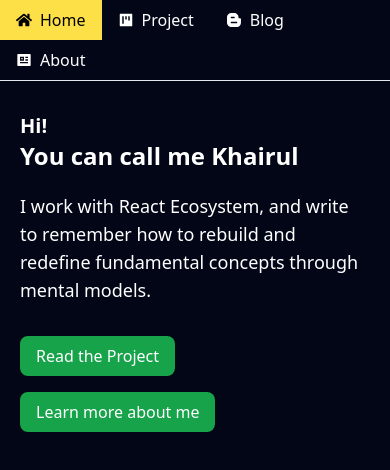
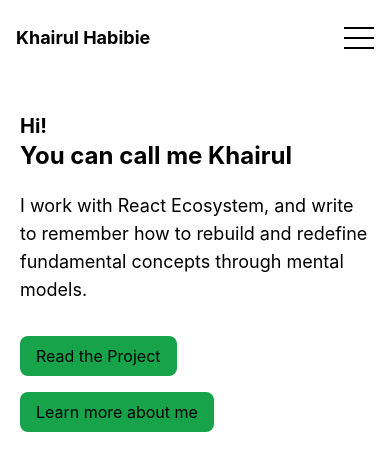
Before and after one commit to khairulhabibie/khairulhabibie.github.io, a React (Create React App) app: page / in a window 390 px wide. Shown: the top 470 px of the page. Built offline with nearby package versions, Linux system fonts and the light colour scheme.

Commit message:
make responsive navbar with burger menu

```diff
--- a/src/App.jsx
+++ b/src/App.jsx
@@ -1,20 +1,20 @@
-import React, { useEffect, useState } from 'react';
-import { Routes, Route, Navigate, useLocation } from 'react-router-dom';
-import HomePage from './pages/HomePage';
-import ProjectPage from './pages/ProjectPage';
-import AboutPage from './pages/AboutPage';
-import Navbar from './component/Navbar';
-import LoginPage from './pages/LoginPage';
-import RegisterPage from './pages/RegisterPage';
-import BlogPage from './pages/BlogPage';
+import React, { useEffect, useState } from "react";
+import { Routes, Route, Navigate, useLocation } from "react-router-dom";
+import HomePage from "./pages/HomePage";
+import ProjectPage from "./pages/ProjectPage";
+import AboutPage from "./pages/AboutPage";
+import Navbar from "./component/Navbar";
+import LoginPage from "./pages/LoginPage";
+import RegisterPage from "./pages/RegisterPage";
+import BlogPage from "./pages/BlogPage";
 // import Footer from './component/Footer';
 
 function App() {
   const [authed] = useState(true);
   const { pathname } = useLocation();
   useEffect(() => {
-    if (pathname === '/') {
-      document.title = 'WEB | Khairul Habibie';
+    if (pathname === "/") {
+      document.title = "Khairul Habibie";
     } else {
       document.title = pathname.slice(1, pathname.length).toUpperCase();
     }
@@ -23,7 +23,7 @@
   if (authed === false) {
     return (
       <div className="h-full min-h-screen max-w-[900px] mx-auto">
-        <Navbar pathname={pathname} authed={authed} />
+        <Navbar authed={authed} />
         <div className="px-5 py-28">
           <Routes>
             <Route path="/login" element={<LoginPage />} />
@@ -36,7 +36,7 @@
 
   return (
     <div className="h-full min-h-screen max-w-[900px] mx-auto">
-      <Navbar pathname={pathname} />
+      <Navbar />
       <div className="px-5 py-28">
         <Routes>
           <Route path="/" exact element={<HomePage />} />
--- a/src/component/Footer.jsx
+++ b/src/component/Footer.jsx
@@ -1,5 +1,5 @@
-import { MdOutlineMailOutline } from 'react-icons/md';
-import { FaGithub, FaLinkedin, FaTwitter } from 'react-icons/fa';
+import { MdOutlineMailOutline } from "react-icons/md";
+import { FaGithub, FaLinkedin, FaTwitter } from "react-icons/fa";
 
 function Footer() {
   return (
--- a/src/component/Navbar.jsx
+++ b/src/component/Navbar.jsx
@@ -1,67 +1,94 @@
-import React from "react";
+import React, { useState } from "react";
 import { Link } from "react-router-dom";
-import { FaHome, FaBloggerB } from "react-icons/fa";
-import { RiProfileFill } from "react-icons/ri";
-import { AiFillProject } from "react-icons/ai";
-import { IoMdLogIn } from "react-icons/io";
-import { BiNotepad } from "react-icons/bi";
 
-function Navbar({ pathname, authed }) {
-  // const navigate = useNavigate();
-  const active = (data) => {
-    return pathname === data ? "nav-btn-active" : "nav-btn";
-  };
-  // function logOutHandler() {
-  //   alert('The user has logged out successfully!');
-  //   navigate('/');
-  // }
+function Navbar({ pathname }) {
+  const [line, setLine] = useState(null);
+  const [navpos, setNavpos] = useState(null);
+  const [navlist, setNavlist] = useState("hidden");
 
-  if (authed === false) {
-    return (
-      <nav className="fixed top-0 left-0 right-0 flex-wrap bg-slate-950 border-b md:justify-center md:flex">
-        <section className="hidden md:flex">
-          <Link to="/login" className={active("/login")}>
-            <IoMdLogIn />
-            <p>Login</p>
-          </Link>
-          <Link to="/register" className={active("/register")}>
-            <BiNotepad />
-            <p>Register</p>
-          </Link>
-        </section>
-      </nav>
-    );
+  function hamburgerLine() {
+    if (line === null && navlist !== null) {
+      setLine("hamburger-active");
+      setNavlist(null);
+    } else {
+      setLine(null);
+      setNavlist("hidden");
+    }
   }
 
+  window.onscroll = function () {
+    if (window.scrollY > 0) {
+      setNavpos("navbar-fixed");
+    } else {
+      setNavpos(null);
+    }
+  };
+
   return (
-    <nav className="fixed top-0 left-0 right-0 flex-wrap bg-slate-950 border-b md:justify-between md:flex">
-      <section className="static flex flex-col md:relative">
-        <div className="flex flex-row flex-wrap">
-          <Link to="/" className={active("/")}>
-            <FaHome />
-            <p>Home</p>
-          </Link>
-          <Link to="/project" className={active("/project")}>
-            <AiFillProject />
-            <p>Project</p>
-          </Link>
-          <Link to="/blog" className={active("/blog")}>
-            <FaBloggerB />
-            <p>Blog</p>
-          </Link>
-          <Link to="/about" className={active("/about")}>
-            <RiProfileFill />
-            <p>About</p>
-          </Link>
+    <>
+      <header
+        className={`bg-transparent absolute top-0 left-0 w-full flex items-center z-10 ${navpos}`}
+      >
+        <div className="container  w-full mx-auto">
+          <div className="flex items-center justify-between relative">
+            <div className="px-4">
+              <a href="#home" className="font-bold text-lg  block py-6">
+                Khairul Habibie
+              </a>
+            </div>
+            <div className="flex items-center px-4">
+              <button
+                id="hamburger"
+                name="hamburger"
+                type="button"
+                className={`block absolute right-4 lg:hidden ${line}`}
+                onClick={hamburgerLine}
+              >
+                <span className="hamburger-line transition duration-300 ease-in-out origin-top-left"></span>
+                <span className="hamburger-line transition duration-300 ease-in-out"></span>
+                <span className="hamburger-line transition duration-300 ease-in-out origin-bottom-left"></span>
+              </button>
+              <nav
+                className={` absolute py-5 bg-white shadow-lg rounded-lg max-w-[250px] w-full right-4 top-full lg:block lg:static lg:bg-transparent lg:max-w-full lg:shadow-none lg:rounded-none ${navlist}`}
+              >
+                <ul className="block lg:flex ">
+                  <li className="group">
+                    <Link className="text-base text-black py-2 mx-8 flex group-hover:text-red-700">
+                      Beranda
+                    </Link>
+                  </li>
+                  <li className="group">
+                    <Link className="text-base text-black py-2 mx-8 flex group-hover:text-red-700">
+                      About
+                    </Link>
+                  </li>
+                  <li className="group">
+                    <Link className="text-base text-black py-2 mx-8 flex group-hover:text-red-700">
+                      Portofolio
+                    </Link>
+                  </li>
+                  <li className="group">
+                    <Link className="text-base text-black py-2 mx-8 flex group-hover:text-red-700">
+                      Clients
+                    </Link>
+                  </li>
+                  <li className="group">
+                    <Link className="text-base text-black py-2 mx-8 flex group-hover:text-red-700">
+                      Blog
+                    </Link>
+                  </li>
+                  <li className="group">
+                    <Link className="text-base text-black py-2 mx-8 flex group-hover:text-red-700">
+                      Contact
+                    </Link>
+                  </li>
+                </ul>
+              </nav>
+            </div>
+          </div>
         </div>
-      </section>
-      {/* <section className="hidden md:flex">
-        <button onClick={logOutHandler} className="nav-btn">
-          <IoMdLogOut />
-          <p>LogOut</p>
-        </button>
-      </section> */}
-    </nav>
+      </header>
+    </>
   );
 }
 
--- a/src/styles/tailwind.css
+++ b/src/styles/tailwind.css
@@ -3,7 +3,8 @@
 @tailwind utilities;
 
 body {
-  @apply text-white bg-slate-950;
+  /* @apply text-white bg-slate-950; */
+  font-family: "Inter", sans-serif;
 }
 
 .form {
@@ -22,12 +23,25 @@
   @apply p-1 text-xl text-white duration-1000 bg-green-600 rounded-lg hover:bg-green-900;
 }
 
-.nav-btn {
-  @apply flex items-center px-4 py-2 space-x-2 hover:text-black hover:bg-yellow-600;
+/* Navbar */
+.navbar-fixed {
+  @apply fixed z-[9999] bg-white bg-opacity-70;
+  backdrop-filter: blur(5px);
+  box-shadow: inset 0 -1px 0 0 rgba(0, 0, 0, 0.3);
 }
 
-.nav-btn-active {
-  @apply flex items-center px-4 py-2 space-x-2 text-black bg-yellow-300;
-  /* animation: rainbow 2.5s linear;
-  animation-iteration-count: infinite; */
+.hamburger-line {
+  @apply w-[30px] h-[2px] my-2 block bg-black;
 }
+
+.hamburger-active > span:nth-child(1) {
+  @apply rotate-45;
+}
+
+.hamburger-active > span:nth-child(3) {
+  @apply -rotate-45;
+}
+
+.hamburger-active > span:nth-child(2) {
+  @apply scale-0;
+}
--- a/tailwind.config.js
+++ b/tailwind.config.js
@@ -2,7 +2,9 @@
 module.exports = {
   content: ['./src/**/*.{js,jsx,ts,tsx}'],
   theme: {
-    extend: {},
+    extend: {
+
+    },
   },
   plugins: [],
 };
```
